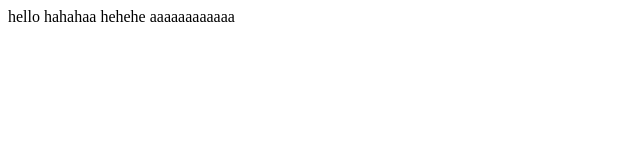
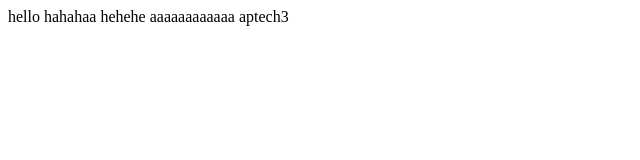
Before and after one commit to wamiq-110/README, a plain HTML site: page index.html in a window 1280 px wide. Shown: the full height of the page, 0-640 px from the left. Drawn offline with Linux system fonts and the light colour scheme.

Commit message:
aptech111

```diff
--- a/index.html
+++ b/index.html
@@ -11,5 +11,8 @@
     hahahaa
     hehehe
     aaaaaaaaaaaa
+
+
+    aptech3
 </body>
 </html>
```
